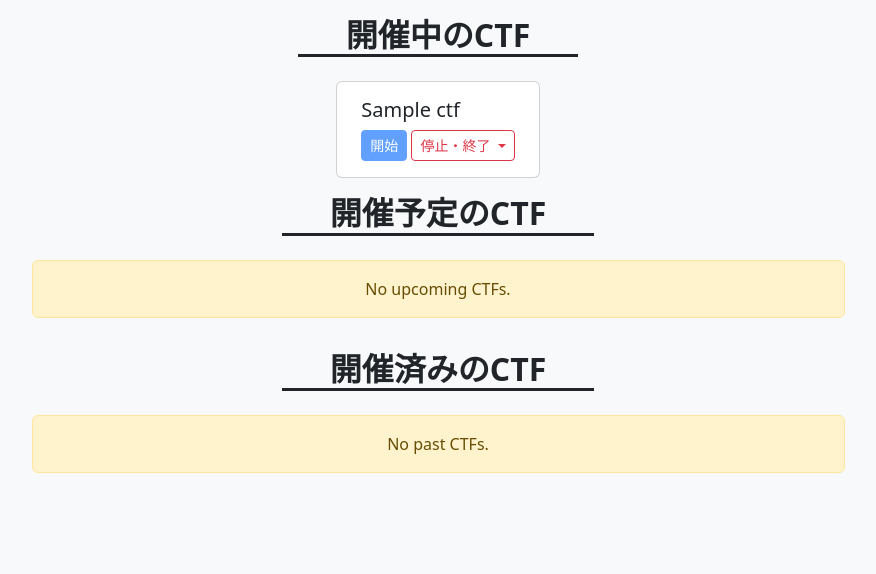
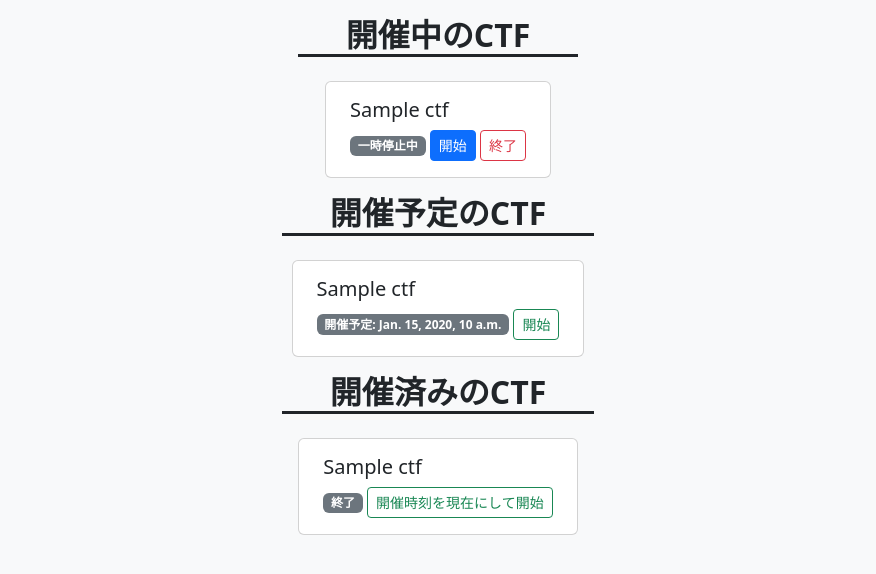
Before and after one commit to rokuosan/subaru-qsys, a Django app: template qsys/app/templates/app/manager_ctf.html in a window 1280 px wide. Shown: the part 88-662 px from the top of the page, without its empty margins (202-1078 px from the left). Run offline with Django 4.2, Linux system fonts and the light colour scheme; the template is opened without the code that fills it: most values are stand-ins (such as "Sample title", 1, 10 or a date in 2020); some libraries are stand-ins or nearby versions.

Commit message:
Add ctf manager view

```diff
--- a/qsys/app/templates/app/manager_ctf.html
+++ b/qsys/app/templates/app/manager_ctf.html
@@ -3,6 +3,103 @@
 {% block content %}
 
 <body>
+  <!-- Modals must be placed in a top-level position. ref https://getbootstrap.jp/docs/5.0/components/modal/ -->
+  {% for c in ctfs %}
+  <!-- Start Modal -->
+  <div class="modal fade" id="modalStart{{ c.ctf_id }}" tabindex="-1" aria-labelledby="{{ c.ctf_id }}-modal-label"
+    aria-hidden="true">
+    <div class="modal-dialog">
+      <div class="modal-content">
+        <div class="modal-header">
+          <h5 class="modal-title" id="{{ c.ctf_id }}-modal-label">Start Confirm</h5>
+          <button type="button" class="btn-close" data-bs-dismiss="modal" aria-label="Close"></button>
+        </div>
+        <div class="modal-body">
+          {{ c.name }} を開始します。よろしいですか？
+        </div>
+        <div class="modal-footer">
+          <button type="button" class="btn btn-secondary" data-bs-dismiss="modal">キャンセル</button>
+          <form action="{% url 'manager_ctf' %}" method="post">
+            {% csrf_token %}
+            <input type="hidden" name="id" value="{{ c.ctf_id }}">
+            <button type="submit" class="btn btn-primary" name="start">開始する</button>
+          </form>
+        </div>
+      </div>
+    </div>
+  </div>
+  <!-- Pause Modal -->
+  <div class="modal fade" id="modalPause{{ c.ctf_id }}" tabindex="-1" aria-labelledby="{{ c.ctf_id }}-modal-label" aria-hidden="true">
+    <div class="modal-dialog">
+      <div class="modal-content">
+        <div class="modal-header">
+          <h5 class="modal-title" id="{{ c.ctf_id }}-modal-label">Pause Confirm</h5>
+          <button type="button" class="btn-close" data-bs-dismiss="modal" aria-label="Close"></button>
+        </div>
+        <div class="modal-body">
+          {{ c.name }} を一時停止します。よろしいですか？
+        </div>
+        <div class="modal-footer">
+          <button type="button" class="btn btn-secondary" data-bs-dismiss="modal">キャンセル</button>
+          <form action="{% url 'manager_ctf' %}" method="post">
+            {% csrf_token %}
+            <input type="hidden" name="id" value="{{ c.ctf_id }}">
+            <button type="submit" class="btn btn-danger" name="pause" >一時停止する</button>
+          </form>
+        </div>
+      </div>
+    </div>
+  </div>
+  <!-- Stop Modal -->
+  <div class="modal fade" id="modalStop{{ c.ctf_id }}" tabindex="-1" aria-labelledby="{{ c.ctf_id }}-modal-label"
+    aria-hidden="true">
+    <div class="modal-dialog">
+      <div class="modal-content">
+        <div class="modal-header">
+          <h5 class="modal-title" id="{{ c.ctf_id }}-modal-label">Stop Confirm</h5>
+          <button type="button" class="btn-close" data-bs-dismiss="modal" aria-label="Close"></button>
+        </div>
+        <div class="modal-body">
+          {{ c.name }} を終了します。よろしいですか？
+        </div>
+        <div class="modal-footer">
+          <button type="button" class="btn btn-secondary" data-bs-dismiss="modal">キャンセル</button>
+          <form action="{% url 'manager_ctf' %}" method="post">
+            {% csrf_token %}
+            <input type="hidden" name="id" value="{{ c.ctf_id }}">
+            <button type="submit" class="btn btn-danger" name="stop">終了する</button>
+          </form>
+        </div>
+      </div>
+    </div>
+  </div>
+  <!-- Restart Modal -->
+  <div class="modal fade" id="modalRestart{{ c.ctf_id }}" tabindex="-1" aria-labelledby="{{ c.ctf_id }}-modal-label"
+    aria-hidden="true">
+    <div class="modal-dialog">
+      <form class="modal-content" action="{% url 'manager_ctf' %}" method="post">
+        {% csrf_token %}
+        <input type="hidden" name="id" value="{{ c.ctf_id }}">
+        <div class="modal-header">
+          <h5 class="modal-title" id="{{ c.ctf_id }}-modal-label">Restart Confirm</h5>
+          <button type="button" class="btn-close" data-bs-dismiss="modal" aria-label="Close"></button>
+        </div>
+        <div class="modal-body">
+          <p>
+            {{ c.name }} の開始時刻を現在にして再開します。終了時刻は2時間後に設定します。詳細変更はDjango Admin Panelから行ってください。
+          </p>
+        </div>
+        <div class="modal-footer">
+          <button type="button" class="btn btn-secondary" data-bs-dismiss="modal">キャンセル</button>
+          <button type="submit" class="btn btn-success" name="restart">再開する</button>
+        </div>
+      </form>
+    </div>
+  </div>
+  {% endfor %}
+
+
+
   {% include "app/components/header.html" %}
   <div class="container">
     <section id="">
@@ -13,26 +110,23 @@
         <div class="row justify-content-center">
           {% for ctf in current %}
           <div class="col-md-auto">
-            <div class="card px-2 " style="width: fit-content;">
-              <form class="card-body" action="{% url 'manager_ctf' %}" method="post">
-                {% csrf_token %}
+            <div class="card px-2 mx-auto" style="width: fit-content;">
+              <div class="card-body">
                 <h5> {{ ctf.name }} </h4>
-                <button type="submit" class="btn btn-primary btn-sm" name="start" disabled>開始</button>
-                <input type="hidden" value="{{ ctf.ctf_id }}">
-                <div class="btn-group">
-                  <button type="button" class="btn btn-outline-danger btn-sm dropdown-toggle" data-bs-toggle="dropdown" aria-expanded="false">
-                    停止・終了
-                  </button>
-                  <ul class="dropdown-menu">
-                    <li><span class="dropdown-item disabled">ワンクリックで停止します。本当に大丈夫ですか？</span></li>
-                    <li>
-                      <hr class="dropdown-divider">
-                    </li>
-                    <li><a class="dropdown-item" href="#">一時停止</a></li>
-                    <li><a class="dropdown-item" href="#">終了</a></li>
-                  </ul>
-                </div>
-              </form>
+                {% if ctf.is_active %}
+                <span class="badge bg-success">開催中</span>
+                <button class="btn btn-primary btn-sm" disabled>開始</button>
+                <button class="btn btn-outline-danger btn-sm" type="button" data-bs-toggle="modal" data-bs-target="#modalPause{{ ctf.ctf_id }}">
+                  一時停止
+                </button>
+                {% else %}
+                <span class="badge bg-secondary" >一時停止中</span>
+                <button type="button" class="btn btn-primary btn-sm" data-bs-toggle="modal" data-bs-target="#modalStart{{ ctf.ctf_id }}">開始</button>
+                <button class="btn btn-outline-danger btn-sm" type="button" data-bs-toggle="modal" data-bs-target="#modalStop{{ ctf.ctf_id }}">
+                  終了
+                </button>
+                {% endif %}
+              </div>
             </div>
           </div>
           {% endfor %}
@@ -45,25 +139,62 @@
       </div>
       {% endif %}
     </section>
+
     <section>
       <div class="py-3">
         <h2 class="border-bottom border-3 border-dark px-5 mx-auto fw-bold" style="width: fit-content;">開催予定のCTF</h2>
       </div>
+      {% if upcoming %}
+        <div class="row justify-content-center">
+          {% for ctf in upcoming %}
+          <div class="col-md-auto ">
+            <div class="card px-2 " style="width: fit-content;">
+              <div class="card-body">
+                <h5> {{ ctf.name }} </h4>
+                  <span class="badge bg-secondary">開催予定: {{ ctf.start_at }}</span>
+                  <button type="button" class="btn btn-outline-success btn-sm" name="start" data-bs-toggle="modal" data-bs-target="#modalRestart{{ ctf.ctf_id }}">
+                    開始
+                  </button>
+                </div>
+            </div>
+          </div>
+          {% endfor %}
+        </div>
+      {% else %}
       <div class="w-75 container">
         <div class="alert alert-warning text-center" role="alert">
           No upcoming CTFs.
         </div>
       </div>
+      {% endif %}
     </section>
     <section>
       <div class="py-3">
         <h2 class="border-bottom border-3 border-dark px-5 mx-auto fw-bold" style="width: fit-content;">開催済みのCTF</h2>
       </div>
+      {% if past %}
+      <div class="row justify-content-center">
+        {% for ctf in past %}
+        <div class="col-md-auto">
+          <div class="card px-2 " style="width: fit-content;">
+            <div class="card-body" >
+              <h5> {{ ctf.name }} </h4>
+                <span class="badge bg-secondary">終了</span>
+                <button type="button" class="btn btn-outline-success btn-sm" data-bs-toggle="modal" data-bs-target="#modalRestart{{ ctf.ctf_id }}">
+                  開催時刻を現在にして開始
+                </button>
+              </div>
+          </div>
+        </div>
+        {% endfor %}
+      </div>
+      {% else %}
       <div class="w-75 container">
         <div class="alert alert-warning text-center" role="alert">
           No past CTFs.
         </div>
       </div>
+      {% endif %}
     </section>
   </div>
 </body>
```
Also changed, not shown: qsys/app/views/manager_ctf.py (+22 -1 lines).
